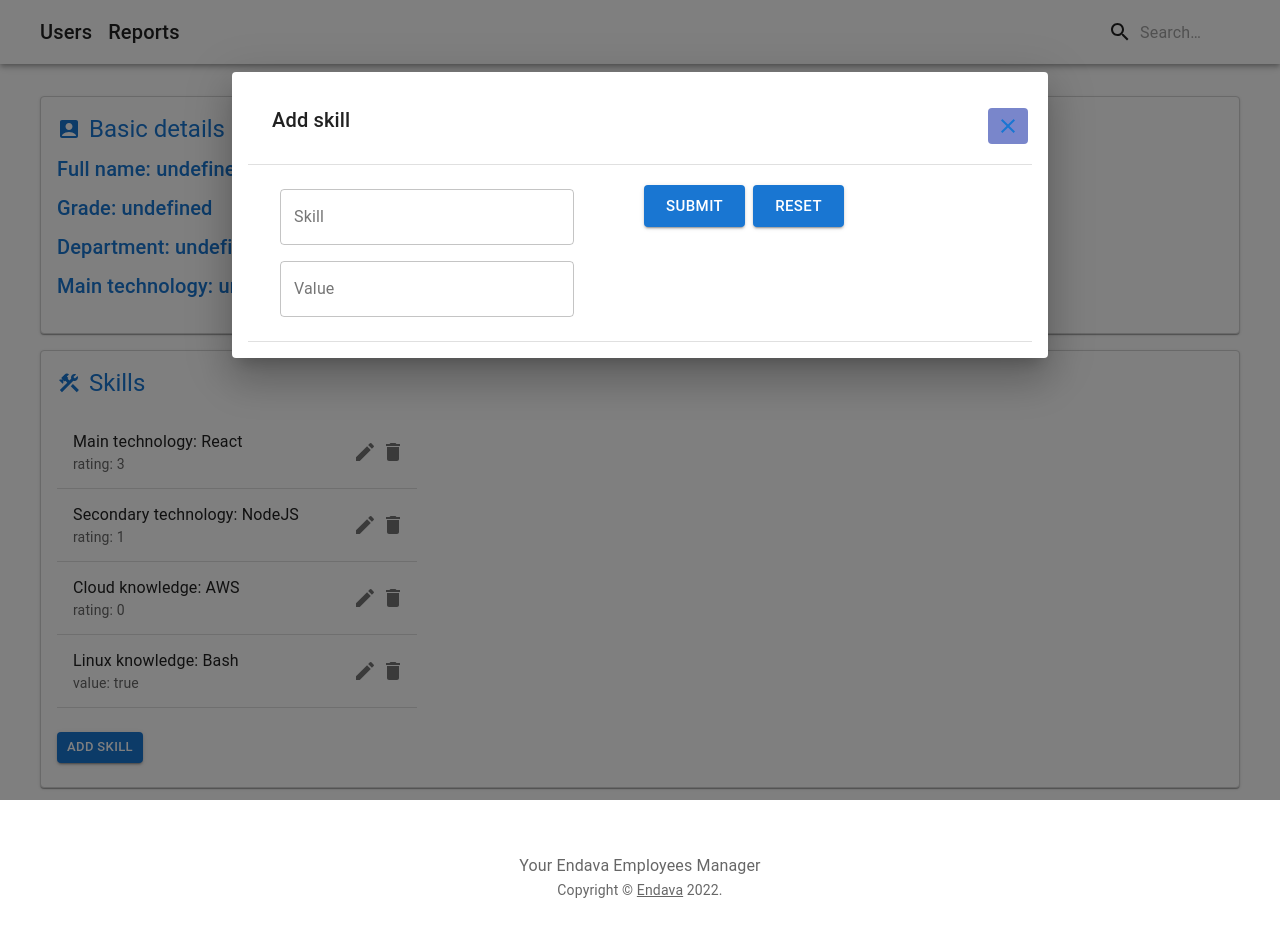
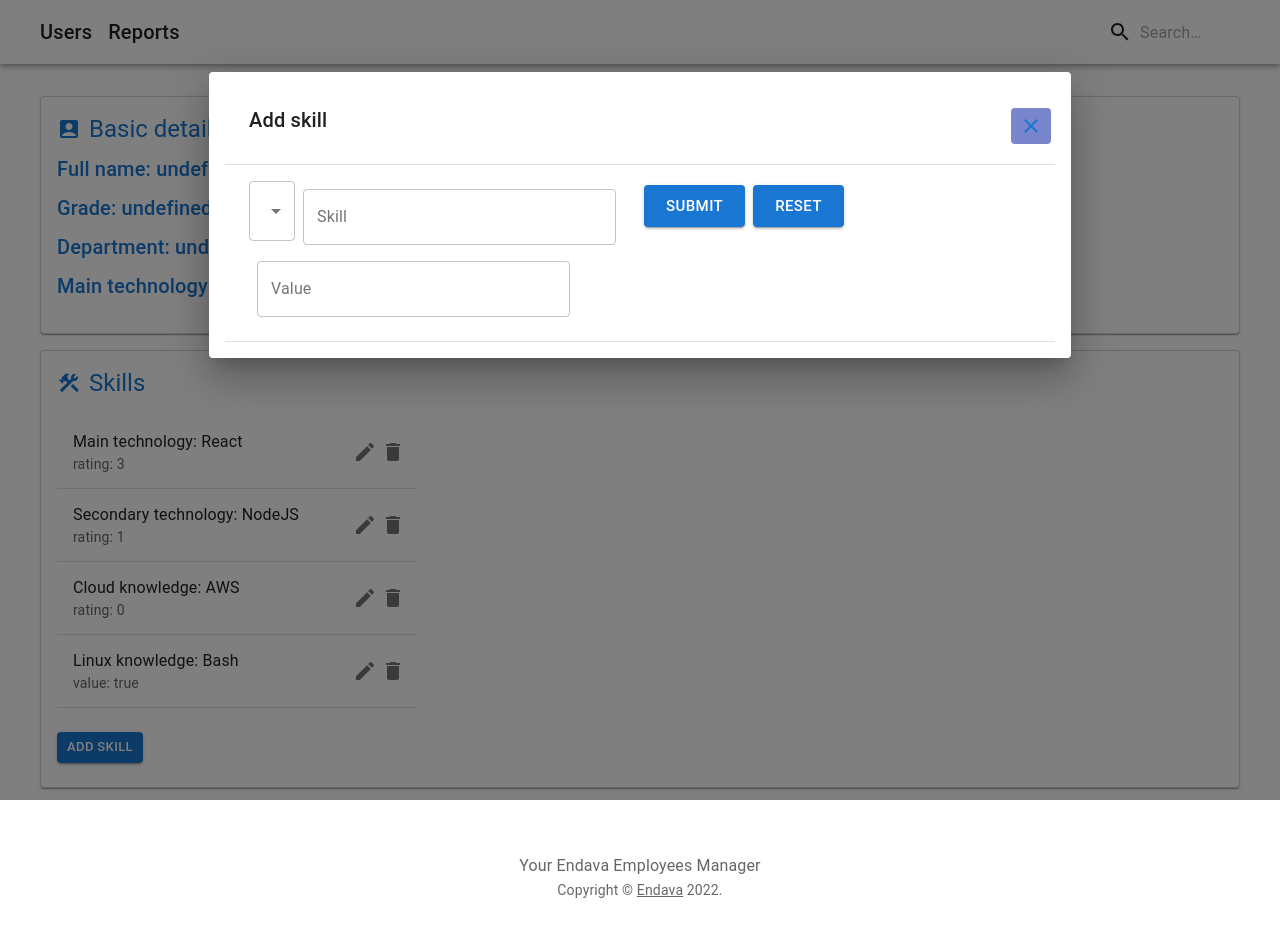
Before and after one commit to Aleku99/employee-manager, a React (Create React App) app: page / in a window 1280 px wide. Both pictures are taken after a click on the button "ADD SKILL". Shown: the top 936 px of the page. Built offline with nearby package versions, Linux system fonts and the light colour scheme; no server answers.

Commit message:
feat: created new form for adding a skill

```diff
--- /dev/null
+++ b/src/components/AddSkillForm/AddSkillForm.jsx
@@ -0,0 +1,134 @@
+import { useStyles } from "./AddSkillForm.style";
+import React, { useEffect } from "react";
+
+import Button from "../Button/Button";
+import Input from "../Input/Input";
+
+import { Grid } from "@material-ui/core";
+
+import { useForm } from "../../hooks/useForm-hook";
+import InputLabel from "@mui/material/InputLabel";
+import Select from "@mui/material/Select";
+import MenuItem from "@mui/material/MenuItem";
+
+let initialFValues = {
+  skill: "",
+};
+
+function Form(props) {
+  const classes = useStyles();
+  const { children, ...other } = props;
+  return (
+    <form className={classes.root} autoComplete="off" {...other}>
+      {props.children}
+    </form>
+  );
+}
+
+export default function AddSkillForm(props) {
+  const {
+    addOrEdit,
+    recordForEdit,
+    skillToEdit,
+    userId,
+    updateSkill,
+    setOpenModal,
+    fetchSkills,
+  } = props;
+
+  const validate = (fieldValues = values) => {
+    let temp = { ...errors };
+
+    if ("skill" in fieldValues) {
+      temp.skill = fieldValues.skill ? "" : "Skill is required.";
+    }
+    if ("rating" in fieldValues) {
+      temp.rating = fieldValues.rating ? "" : "Rating is required.";
+    } else if ("value" in fieldValues) {
+      temp.value =
+        fieldValues.value === "true" || fieldValues.value === "false"
+          ? ""
+          : "Value is required (true/false)";
+    }
+    setErrors({
+      ...temp,
+    });
+    if (fieldValues === values) {
+      return Object.values(temp).every((x) => x === "");
+    }
+  };
+  const setInitialFValues = (skillToEdit, initialFValues) => {
+    if ("rating" in skillToEdit) {
+      initialFValues.rating = "";
+    } else {
+      initialFValues.value = "";
+    }
+    return initialFValues;
+  };
+
+  initialFValues = setInitialFValues(skillToEdit, initialFValues);
+
+  const { values, setValues, errors, setErrors, handleInputChange, resetForm } =
+    useForm(initialFValues, true, validate);
+
+  const handleSubmit = (e) => {
+    e.preventDefault();
+    if (validate()) {
+      const formInput1 = values.skill;
+      const formInput2 = "rating" in skillToEdit ? values.rating : values.value;
+      updateSkill(skillToEdit, userId, formInput1, formInput2);
+      setOpenModal(false);
+      fetchSkills(0);
+    }
+  };
+
+  useEffect(() => {
+    if (recordForEdit !== null)
+      setValues({
+        ...recordForEdit,
+      });
+    // eslint-disable-next-line react-hooks/exhaustive-deps
+  }, [recordForEdit]);
+
+  return (
+    <Form onSubmit={handleSubmit}>
+      <Grid container>
+        <Grid item xs={6}>
+          <Select
+            labelId="skill-type"
+            id="skill"
+            // value={age}
+            label="Age"
+            // onChange={handleChange}
+          >
+            <MenuItem value={10}>Ten</MenuItem>
+            <MenuItem value={20}>Twenty</MenuItem>
+            <MenuItem value={30}>Thirty</MenuItem>
+          </Select>
+          <Input
+            name="skill"
+            label="Skill"
+            value={values.skill}
+            onChange={handleInputChange}
+            error={errors.skill}
+          />
+          <Input
+            name={"rating" in skillToEdit ? "rating" : "value"}
+            label={"rating" in skillToEdit ? "Rating" : "Value"}
+            value={"rating" in skillToEdit ? values.rating : values.value}
+            onChange={handleInputChange}
+            error={"rating" in skillToEdit ? errors.rating : errors.value}
+            type={"rating" in skillToEdit ? "number" : "text"}
+            inputProps={{ min: 0, max: 5 }}
+          />
+        </Grid>
+        <Grid item xs={6}>
+          <div>
+            <Button type="submit" text="Submit" />
+            <Button text="Reset" onClick={resetForm} />
+          </div>
+        </Grid>
+      </Grid>
+    </Form>
+  );
+}
--- /dev/null
+++ b/src/components/AddSkillForm/AddSkillForm.style.js
@@ -0,0 +1,10 @@
+import { makeStyles } from "@material-ui/core";
+
+export const useStyles = makeStyles((theme) => ({
+  root: {
+    "& .MuiFormControl-root": {
+      width: "80%",
+      margin: theme.spacing(1),
+    },
+  },
+}));
--- a/src/pages/UserSkills/UserSkills.jsx
+++ b/src/pages/UserSkills/UserSkills.jsx
@@ -9,6 +9,7 @@ import Chip from "@mui/material/Chip";
 import Button from "@mui/material/Button";
 import Modal from "../../components/Modal/Modal";
 import SkillsForm from "../../components/SkillsForm/SkillsForm";
+import AddSkillForm from "../../components/AddSkillForm/AddSkillForm";
 import SkillsList from "../../components/SkillsList/SkillsList";
 import useSkills from "../../hooks/useSkills";
 import { useEffect } from "react";
@@ -137,6 +138,7 @@ const UserSkills = ({
         openModal={openModal}
         setOpenModal={setOpenModal}
       >
+        {modalType === "EDIT" ? (
           <SkillsForm
             recordForEdit={null}
             addOrEdit={() => {}}
@@ -146,6 +148,17 @@ const UserSkills = ({
             setOpenModal={setOpenModal}
             fetchSkills={fetchSkills}
           />
+        ) : (
+          <AddSkillForm
+            recordForEdit={null}
+            addOrEdit={() => {}}
+            skillToEdit={skillToEdit}
+            userId={userId}
+            updateSkill={updateSkill}
+            setOpenModal={setOpenModal}
+            fetchSkills={fetchSkills}
+          />
+        )}
       </Modal>
     </Container>
   );
```
Lines whose indentation alone changed are shown as unchanged.
